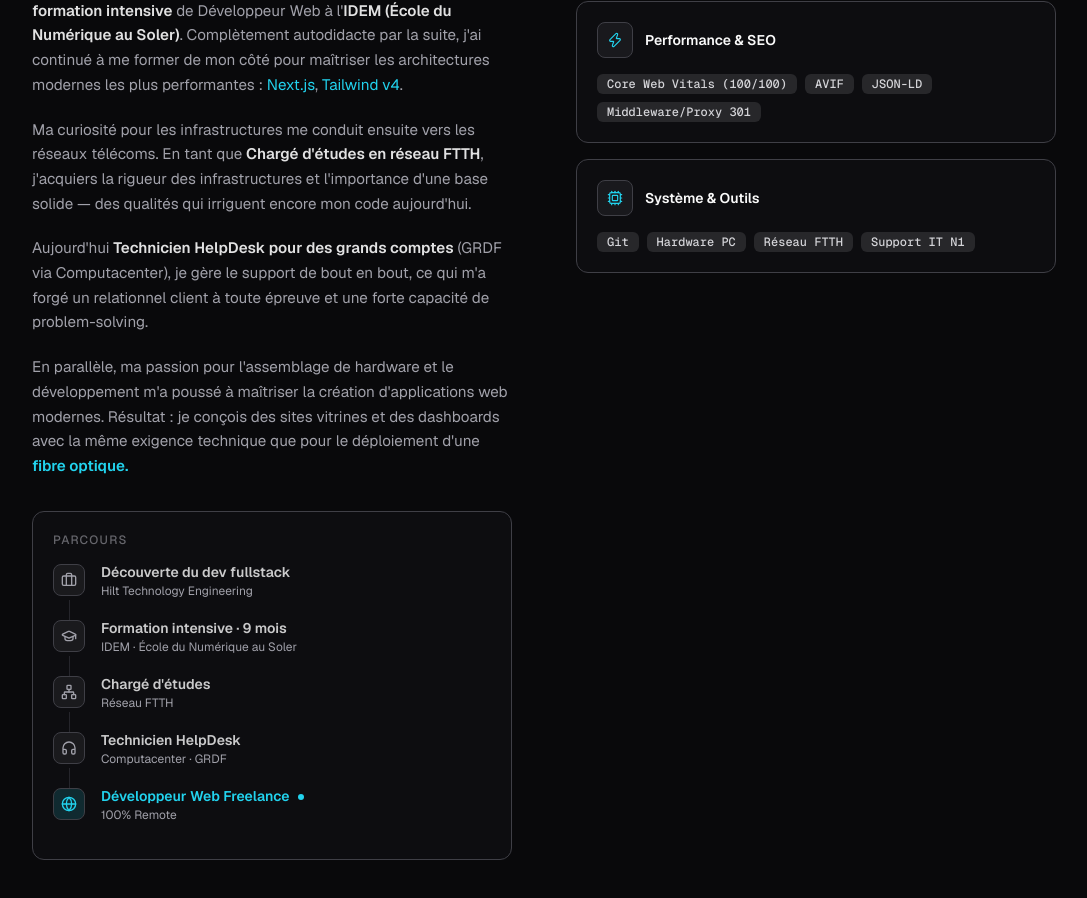
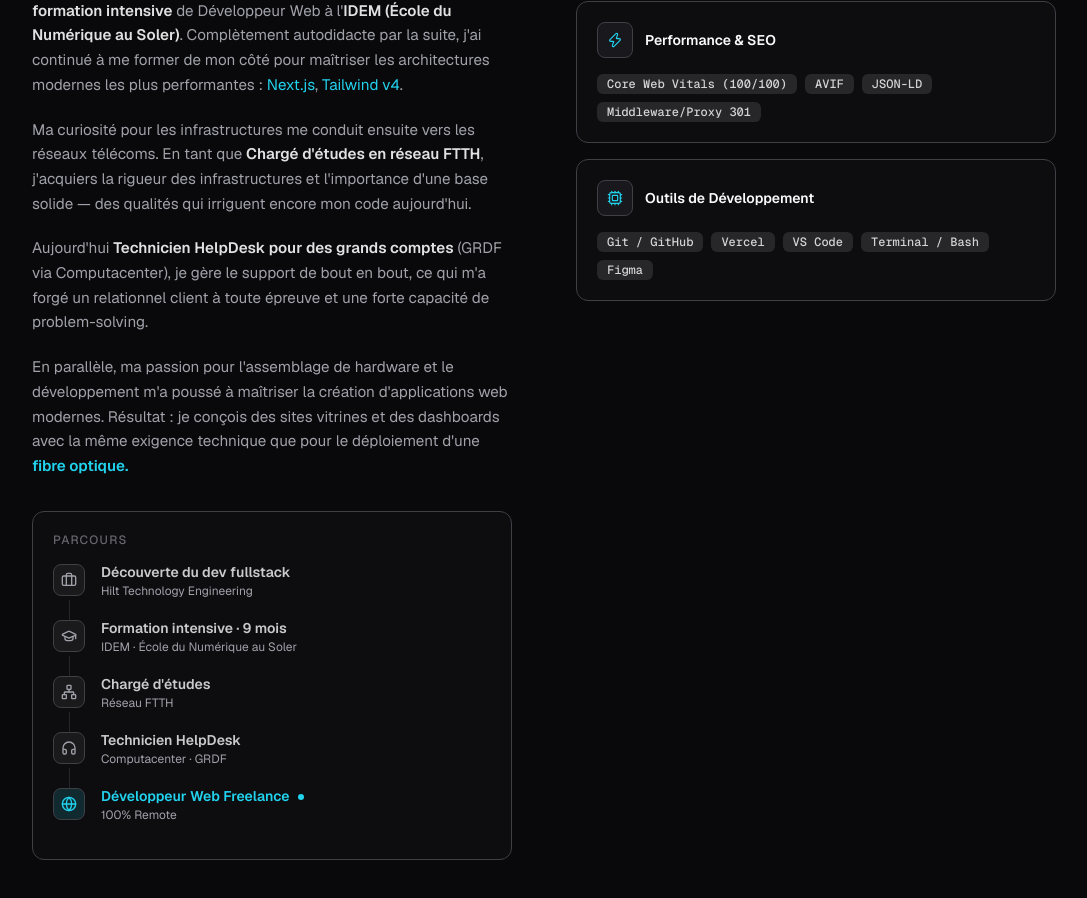
Before and after one commit to GROSJOINDEBEUH/portfolio, a Next.js app: page / in a window 1280 px wide. Shown: the part 2788-3686 px from the top of the page, without its empty margins (96-1183 px from the left). Built offline with nearby package versions, Linux system fonts and the light colour scheme.

Commit message:
About — carte Outils de Développement mise à jour

```diff
--- a/src/components/sections/about.tsx
+++ b/src/components/sections/about.tsx
@@ -19,8 +19,8 @@ const SKILLS = [
   {
     id: 'systeme',
     icon: Cpu,
-    label: 'Système & Outils',
-    items: ['Git', 'Hardware PC', 'Réseau FTTH', 'Support IT N1'],
+    label: 'Outils de Développement',
+    items: ['Git / GitHub', 'Vercel', 'VS Code', 'Terminal / Bash', 'Figma'],
   },
 ] as const;
 
```
